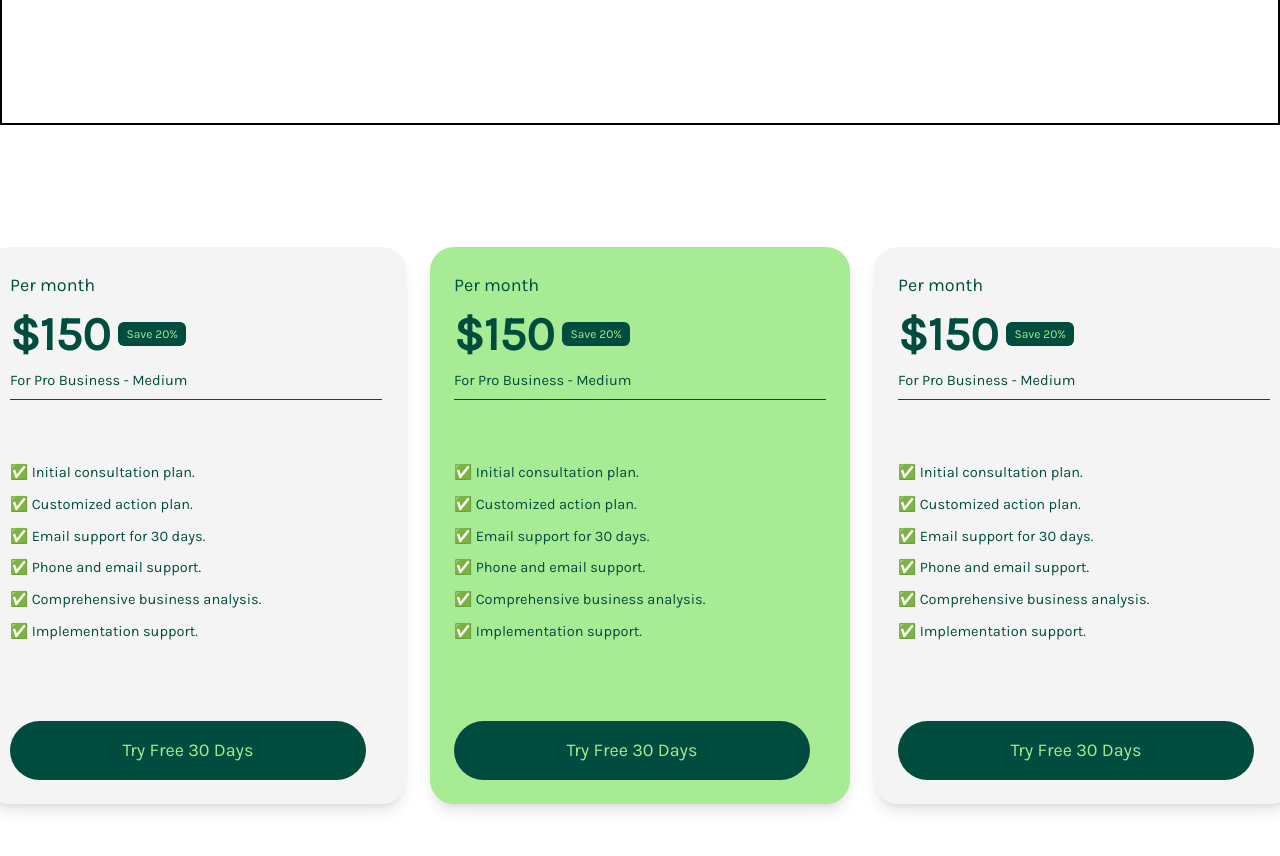
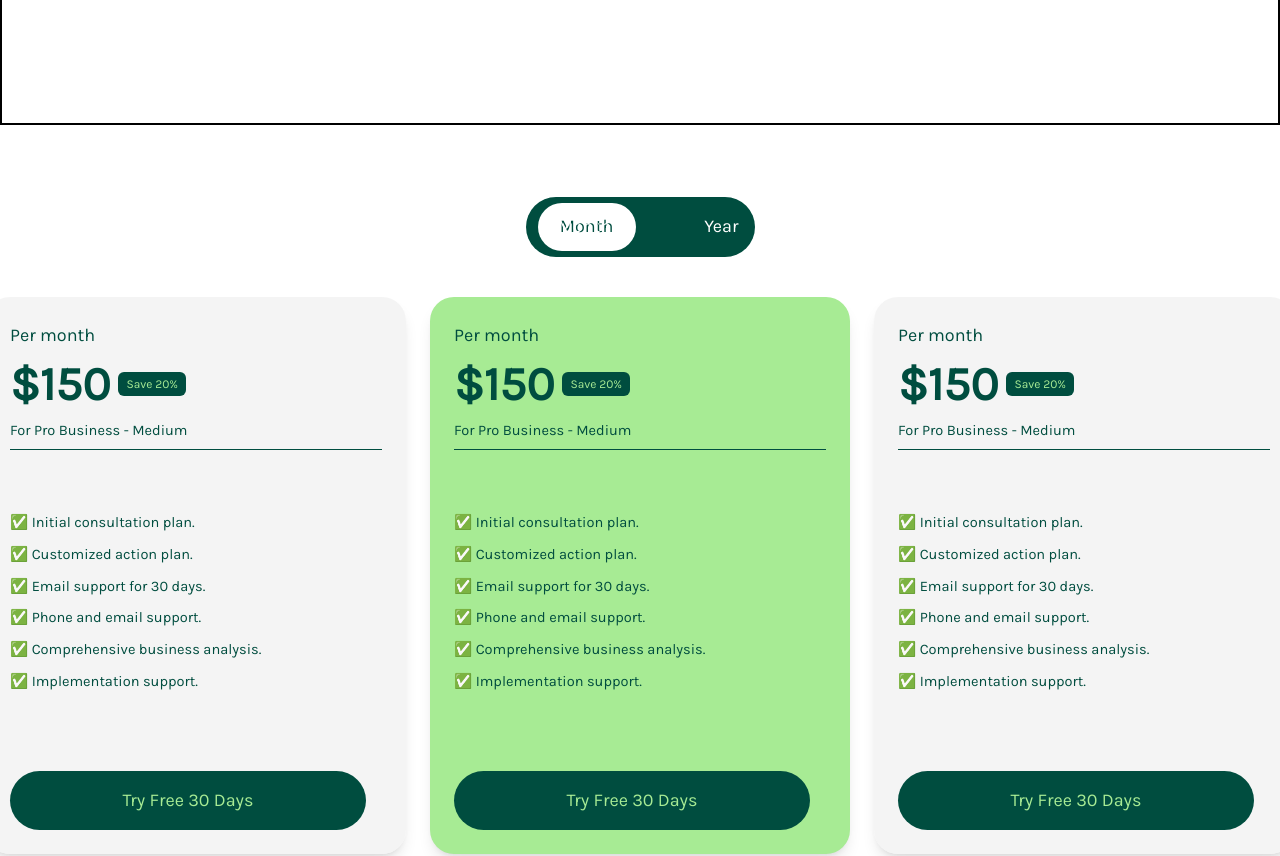
Before and after one commit to book-an-appoinment/client, a React (Vite) app: page / in a window 1280 px wide. Shown: the part 4300-5156 px from the top of the page. Built offline with nearby package versions, Linux system fonts and the light colour scheme.

Commit message:
add toogle buttn

```diff
--- a/src/components/Home/pricing/SectionPricing.jsx
+++ b/src/components/Home/pricing/SectionPricing.jsx
@@ -1,10 +1,16 @@
-import React from 'react'
-import PricingCard from './PricingCard'
+import React from "react";
+import PricingCard from "./PricingCard"; // Import your PricingCard component
+import ToggleButton from "./ToogleButton";
 
-function SectionPricing() {
+const PricingSection = () => {
   return (
-    <section className="flex justify-center items-center min-h-screen bg-white">
-      <div className="flex flex-row justify-center gap-6">
+    <section className="flex flex-col items-center justify-center min-h-screen bg-white py-10">
+
+      {/* Toggle Button Centered at the Top */}
+      <ToggleButton />
+
+      {/* Pricing Cards (Centered Below the Toggle) */}
+      <div className="flex flex-row justify-center gap-6 mt-10">
         {/* First Card */}
         <PricingCard bgColor="bg-[#EFEFEFB2]" />
 
@@ -14,8 +20,9 @@ function SectionPricing() {
         {/* Last Card */}
         <PricingCard bgColor="bg-[#EFEFEFB2]" />
       </div>
+
     </section>
-  )
-}
+  );
+};
 
-export default SectionPricing
+export default PricingSection;
--- /dev/null
+++ b/src/components/Home/pricing/ToogleButton.tsx
@@ -0,0 +1,32 @@
+import React, { useState } from "react";
+import "@fontsource/raleway";
+
+const ToggleButton = () => {
+  const [isMonthly, setIsMonthly] = useState(true);
+
+  return (
+    <div
+      className="w-[229px] h-[60px] bg-[#004D3F] flex items-center p-2 rounded-full cursor-pointer "
+      onClick={() => setIsMonthly(!isMonthly)}
+    >
+      {/* Toggle Indicator */}
+      <div
+        className={`w-[98px] h-[48px] flex items-center justify-center rounded-full text-[#004D3F] font-raleway text-[18px] leading-[19.11px] transition-all duration-300 ${
+          isMonthly ? "bg-white ml-1" : "ml-[125px] bg-white"
+        }`}
+      >
+        {isMonthly ? "Month" : "Year"}
+      </div>
+
+      {/* Static Text (Opposite of Selected) */}
+      <div
+        className="absolute w-[229px] h-[60px] flex justify-between items-center px-6 text-[#FFFFFF] font-raleway text-[18px] leading-[19.11px] pointer-events-none"
+      >
+        <span  >Month</span>
+        <span  >Year</span>
+      </div>
+    </div>
+  );
+};
+
+export default ToggleButton;
```
